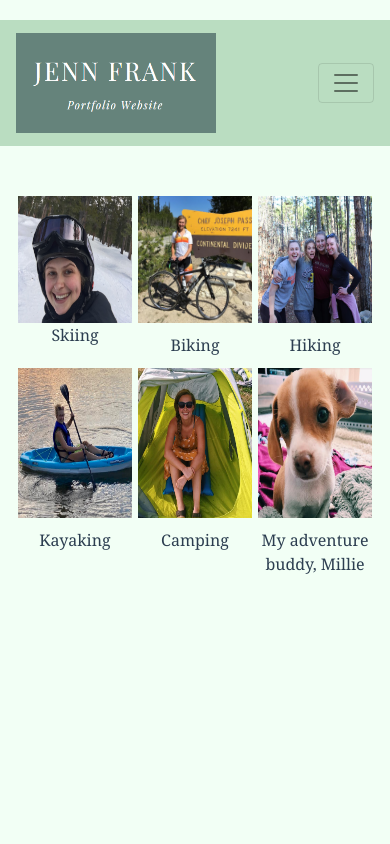
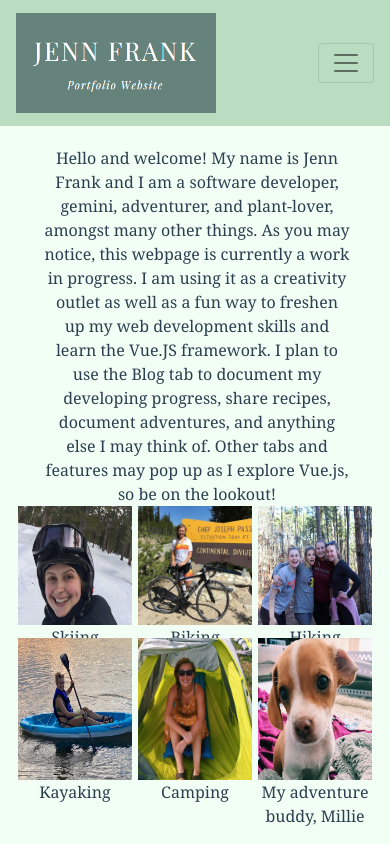
Before and after one commit to jfrank33/PortfolioWebsite, a Vue app: page / in a window 390 px wide. Built offline with nearby package versions, Linux system fonts and the light colour scheme.

Commit message:
Accidentally put the wrong resume on. Tried to add a split screen of an image of myself and description of the webpage but the CSS was acting up for mobile, so I temporarily cut the image and just left the text.

```diff
--- a/src/App.vue
+++ b/src/App.vue
@@ -25,8 +25,6 @@ export default {
   font-family: Cambria, Cochin, Georgia, Times, 'Times New Roman', serif;
   -webkit-font-smoothing: antialiased;
   -moz-osx-font-smoothing: grayscale;
-  text-align: center;
   color: #2c3e50;
-  margin-top: 20px;
 }
 </style>
--- a/src/components/AboutMe.vue
+++ b/src/components/AboutMe.vue
@@ -1,6 +1,25 @@
 <template>
-  <div class="hobby_imgs">
+  <div class="AboutMe">
     <b-container fluid >
+      <b-row>
+        <!--
+        <b-col>
+          <img id="jennimg" src="../assets/img/Jenn.png">
+        </b-col>
+        -->
+        <b-col>
+          <p id="jenntxt">Hello and welcome! My name is Jenn Frank and I am a software developer, gemini, adventurer, and plant-lover, amongst many other things.
+          As you may notice, this webpage is currently a work in progress. I am using it as a creativity outlet as well
+          as a fun way to freshen up my web development skills and learn the Vue.JS framework. I plan to use the Blog tab to
+          document my developing progress, share recipes, document adventures, and anything else I may think of. Other tabs and features
+          may pop up as I explore Vue.js, so be on the lookout! </p>
+        </b-col>
+      </b-row>
+      <!--
+      <b-row>
+        <h1 id="hobbiestxt"> Hobbies </h1>
+      </b-row>
+      -->
       <b-row>
         <b-col>
                 <img width="95%" height="90%" class="image" src="../assets/img/Skiing.png" v-on:click="toggleImageText">
@@ -51,11 +70,38 @@ export default {
 
 <style scoped>
 * {
-  margin: 0;
+  margin: 0 auto;
   padding: 0;
   border: 0;
-  padding-top: 10px;
+  padding-top: 0px;
   position: relative;
+  text-align: center;
+}
+#jennimg{
+  left: 0;
+  float: left;
+  width: 100%;
+  padding-bottom: 20px;
+  margin-left: -50%;
+  position: fixed;
+}
+#jenntxt{
+ width: 100%;
+ height: 100%;
+ text-align: center;
+ display: inline-block;
+ width: 85%;
+ height: 100%;
+ margin-right: -4px;
+ padding-top: 20px;
+}
+.hobby_imgs{
+  position: relative;
+  padding-bottom: 20px;
+}
+
+#hobbiestxt{
+  justify-content: center;
 }
 
 </style>
```
Also changed, not shown: src/assets/img/FrankGreenResume.png, src/assets/img/Jenn.png (added).
